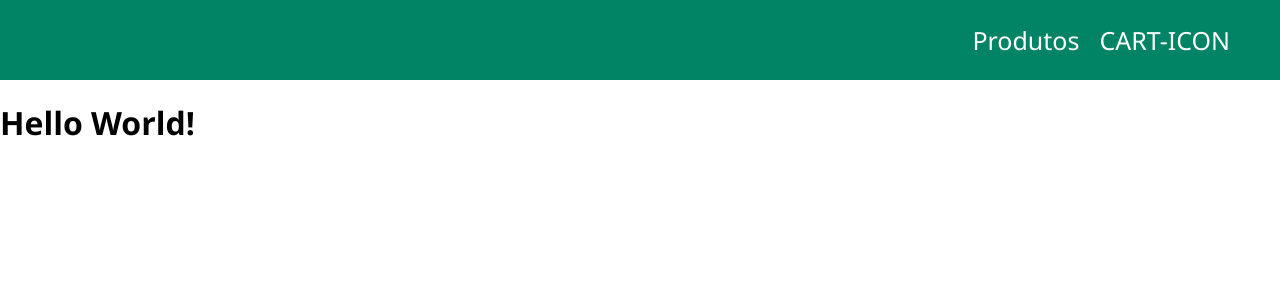
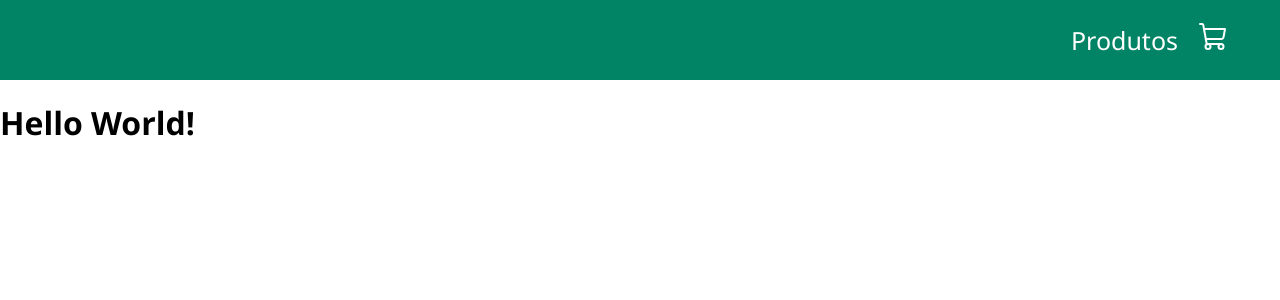
Before and after one commit to icarojobs/challenge-frontend-react, a React (Create React App) app in the folder frontend/: page / in a window 1280 px wide. Shown: the top 300 px of the page. Built offline with nearby package versions, Linux system fonts and the light colour scheme.

Commit message:
feat: finished base navbar

```diff
--- a/frontend/src/components/navbar/navbar.js
+++ b/frontend/src/components/navbar/navbar.js
@@ -1,6 +1,8 @@
 import React from "react";
 import { Link } from "react-router-dom";
+import { ShoppingCart } from "phosphor-react";
 import "./navbar.css";
+
 
 export const Navbar = () => {
     return (
@@ -8,7 +10,7 @@ export const Navbar = () => {
             <div className="links">
                 <Link to="/"> Produtos </Link>
                 <Link to="/cart">
-                    CART-ICON
+                    <ShoppingCart size={32} />
                 </Link>
             </div>
         </div>
```
